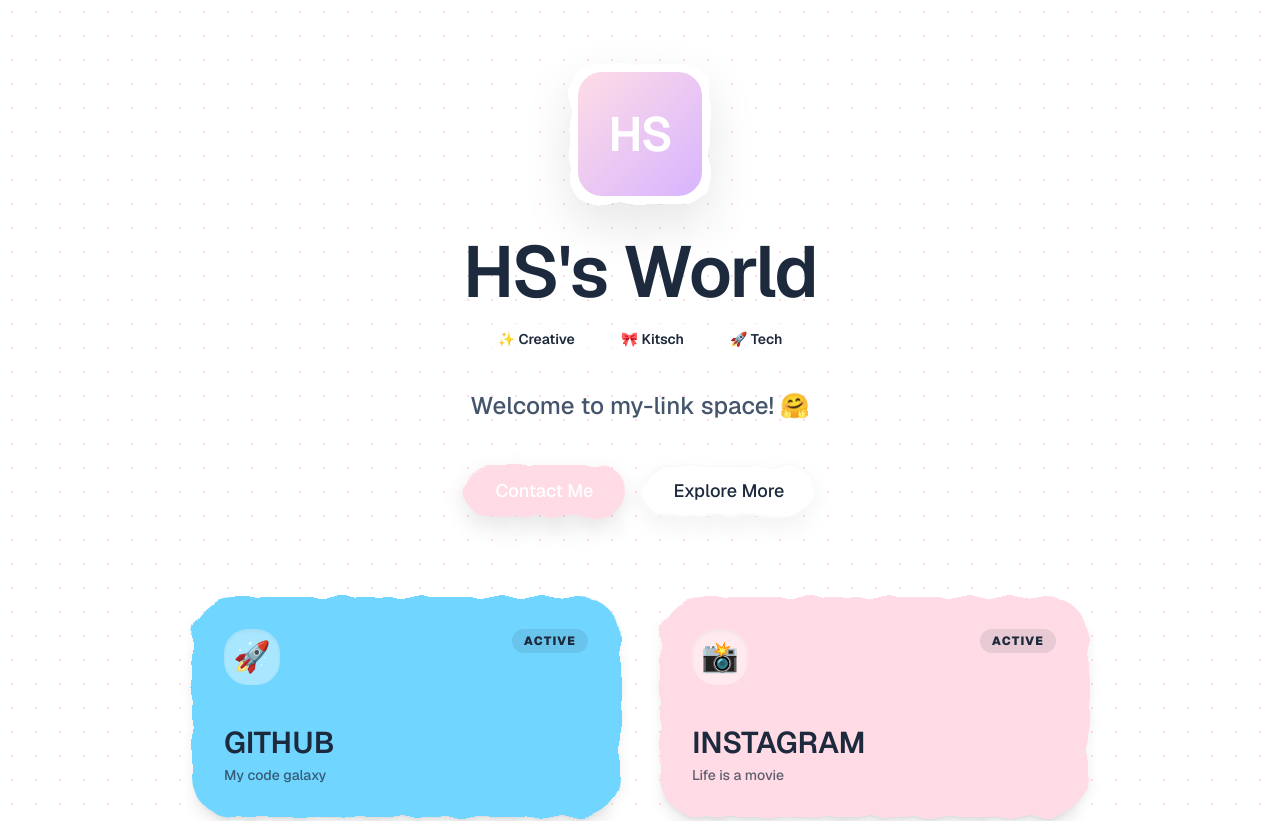
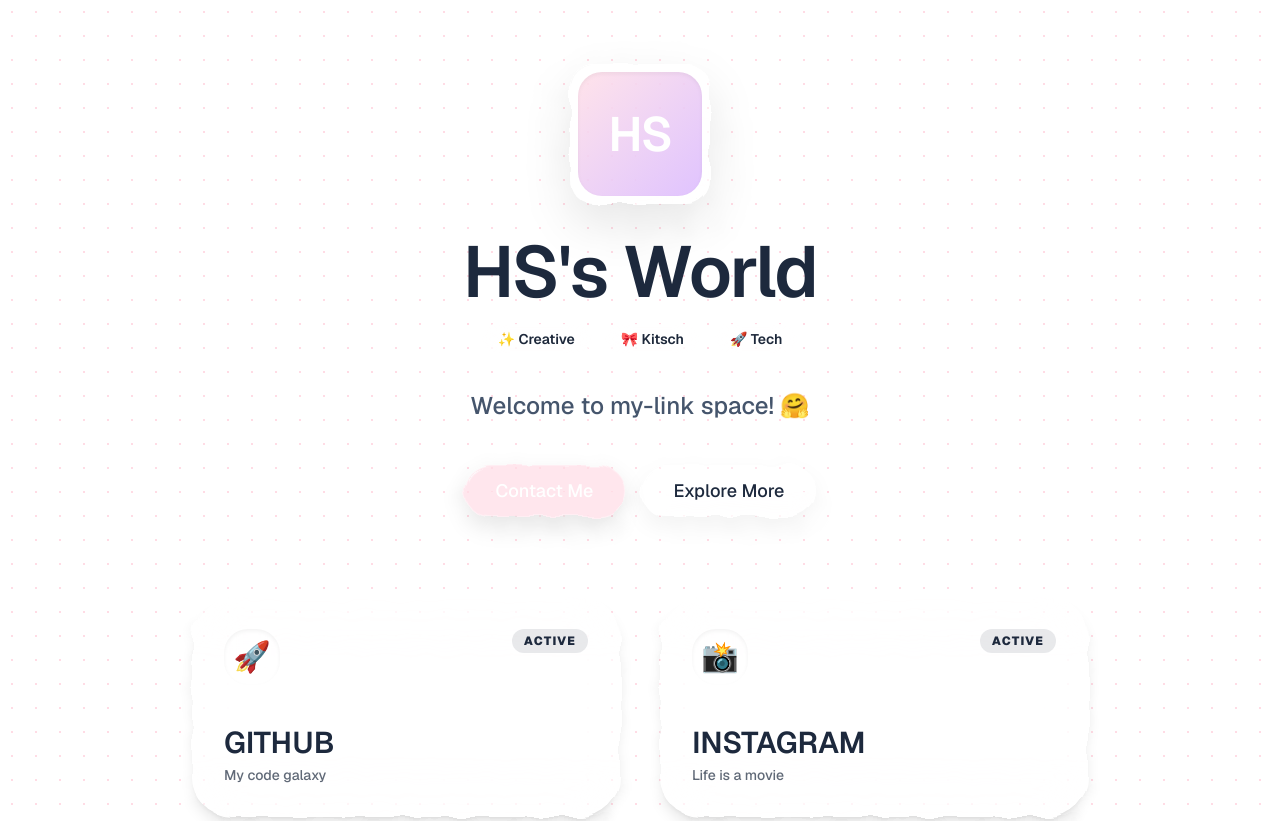
Before and after one commit to KimHaeSeul/my-link, a Next.js app in the folder my-profile/: page / in a window 1280 px wide. Shown: the top 821 px of the page. Built offline with nearby package versions, Linux system fonts and the light colour scheme.

Commit message:
style: 글래스모피즘(Glassmorphism) 및 백드롭 블러 효과 적용

```diff
--- a/my-profile/app/globals.css
+++ b/my-profile/app/globals.css
@@ -81,15 +81,15 @@
   }
 
   .cloud-card {
-    @apply relative bg-white transition-all duration-300 rounded-[40px];
+    @apply relative bg-white/40 backdrop-blur-xl transition-all duration-300 rounded-[40px] border border-white/50;
     box-shadow:
-      0 20px 40px rgba(0, 0, 0, 0.08),
-      inset 0 10px 20px rgba(255, 255, 255, 0.9);
+      0 20px 40px rgba(0, 0, 0, 0.05),
+      inset 0 10px 20px rgba(255, 255, 255, 0.5);
   }
 
   .cloud-card:hover {
-    @apply scale-[1.02];
+    @apply scale-[1.02] bg-white/50;
     box-shadow:
-      0 30px 60px rgba(0, 0, 0, 0.12);
+      0 30px 60px rgba(0, 0, 0, 0.08);
   }
 }
--- a/my-profile/app/page.tsx
+++ b/my-profile/app/page.tsx
@@ -28,13 +28,13 @@
         <div className="flex flex-col items-center text-center mb-20">
           <div className="relative mb-8">
             <div className="w-[140px] h-[140px] relative blob-shape">
-              {/* Wavy Background Layer */}
+              {/* Glassy Wavy Background Layer */}
               <div
-                className="absolute inset-0 bg-white shadow-[0_20px_50px_rgba(0,0,0,0.1)] blob-shape"
+                className="absolute inset-0 bg-white/40 backdrop-blur-xl shadow-[0_20px_50px_rgba(0,0,0,0.1)] blob-shape border border-white/50"
                 style={{ filter: "url(#wavy-edge)" }}
               />
               {/* Content Layer (Legible) */}
-              <div className="absolute inset-2 blob-shape bg-gradient-to-br from-bubblegum-pink to-lavender-dream flex items-center justify-center text-white text-5xl font-semibold tracking-tight">
+              <div className="absolute inset-2 blob-shape bg-gradient-to-br from-bubblegum-pink/80 to-lavender-dream/80 flex items-center justify-center text-white text-5xl font-semibold tracking-tight shadow-inner">
                 HS
               </div>
             </div>
@@ -57,14 +57,14 @@
           <div className="flex gap-4">
             <button className="relative px-8 py-3 group">
               <div
-                className="absolute inset-0 bg-bubblegum-pink rounded-full shadow-[0_10px_25px_rgba(0,0,0,0.1)] transition-shadow group-hover:shadow-[0_15px_30px_rgba(0,0,0,0.15)]"
+                className="absolute inset-0 bg-bubblegum-pink/70 backdrop-blur-md rounded-full shadow-[0_10px_25px_rgba(0,0,0,0.1)] border border-white/30 transition-all group-hover:bg-bubblegum-pink/80 group-hover:shadow-[0_15px_30px_rgba(0,0,0,0.15)]"
                 style={{ filter: "url(#wavy-edge)" }}
               />
               <span className="relative text-white text-lg font-medium">Contact Me</span>
             </button>
             <button className="relative px-8 py-3 group">
               <div
-                className="absolute inset-0 bg-white border-2 border-slate-50 rounded-full shadow-[0_10px_25px_rgba(0,0,0,0.05)] transition-shadow group-hover:shadow-[0_15px_30px_rgba(0,0,0,0.1)]"
+                className="absolute inset-0 bg-white/30 backdrop-blur-md border border-white/50 rounded-full shadow-[0_10px_25px_rgba(0,0,0,0.05)] transition-all group-hover:bg-white/40 group-hover:shadow-[0_15px_30px_rgba(0,0,0,0.1)]"
                 style={{ filter: "url(#wavy-edge)" }}
               />
               <span className="relative text-slate-800 text-lg font-medium">Explore More</span>
@@ -81,9 +81,9 @@
               rel="noopener noreferrer"
               className="relative group min-h-[220px]"
             >
-              {/* Wavy Background Layer */}
+              {/* Glassy Wavy Background Layer */}
               <div
-                className={`absolute inset-0 ${link.color} shadow-lg rounded-[40px]`}
+                className={`absolute inset-0 ${link.color}/60 backdrop-blur-xl shadow-lg rounded-[40px] border border-white/40`}
                 style={{ filter: "url(#wavy-edge)" }}
               />
 
```
